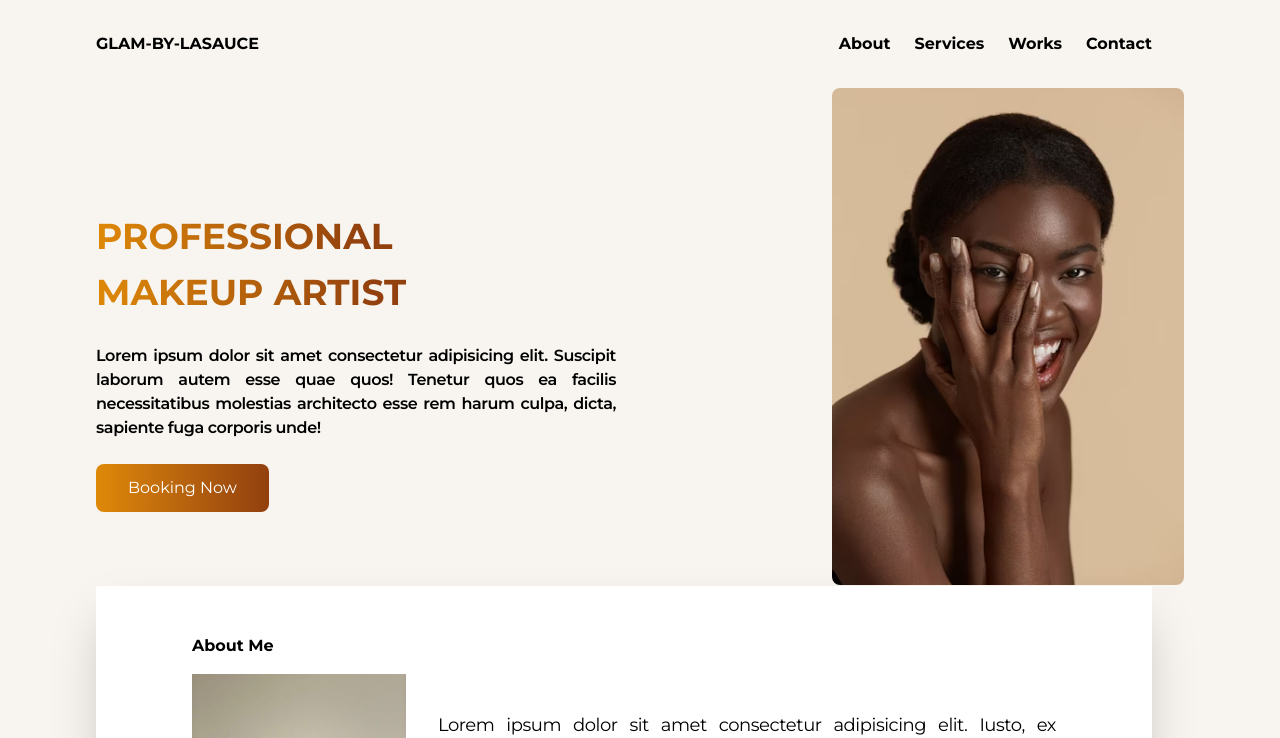
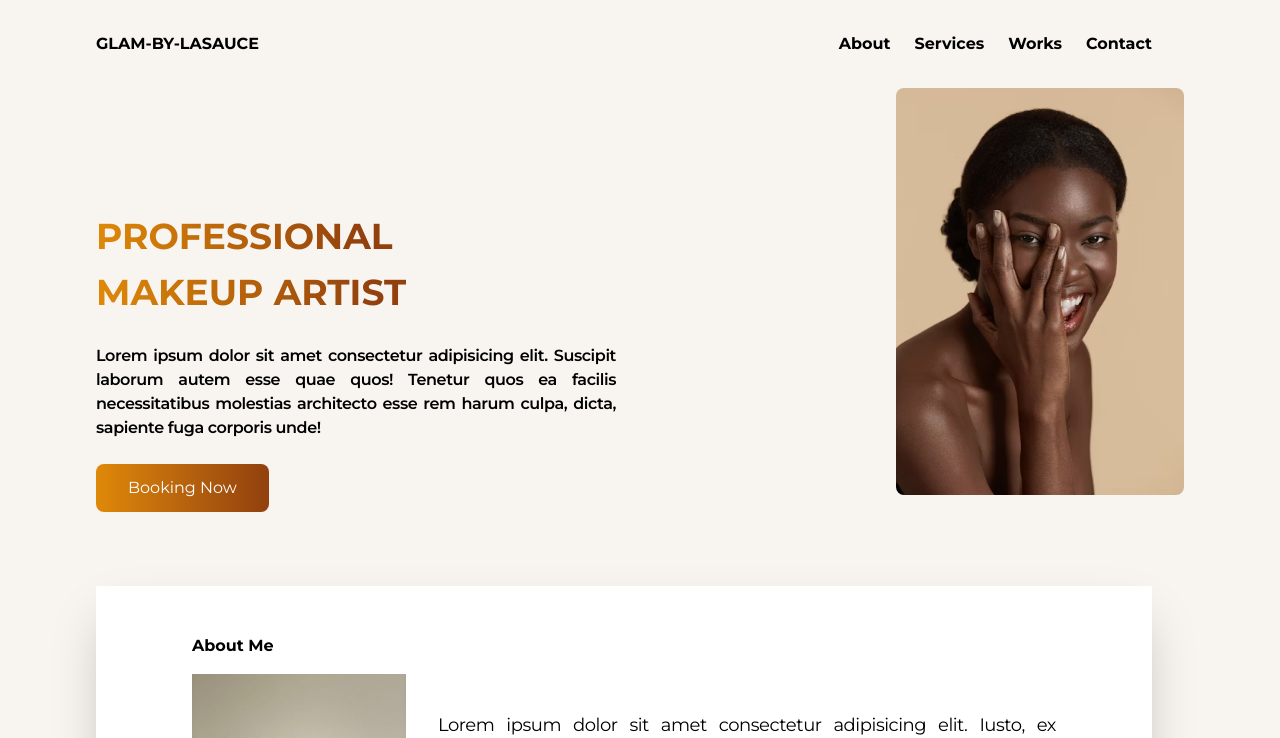
Before and after one commit to ernestkris6/GlamByLaSauce, a React (Vite) app: page / in a window 1280 px wide. Shown: the top 738 px of the page. Built offline with nearby package versions, Linux system fonts and the light colour scheme; a web font is replaced by a local one.

Commit message:
xl screens

```diff
--- a/src/ui/HeroSection.jsx
+++ b/src/ui/HeroSection.jsx
@@ -23,7 +23,7 @@ export default function HeroSection() {
 
 
       {/*Image*/}
-      <div className='md:w-1/2 md:gap-8 lg:pl-48'>
+      <div className='md:w-1/2 md:gap-8 lg:pl-48 xl:pl-64'>
         <img className='m-auto bg-cover bottom-0 h-20dvh rounded-lg relative' src={unsplash1} alt="" />
       </div>
     </div>
```
